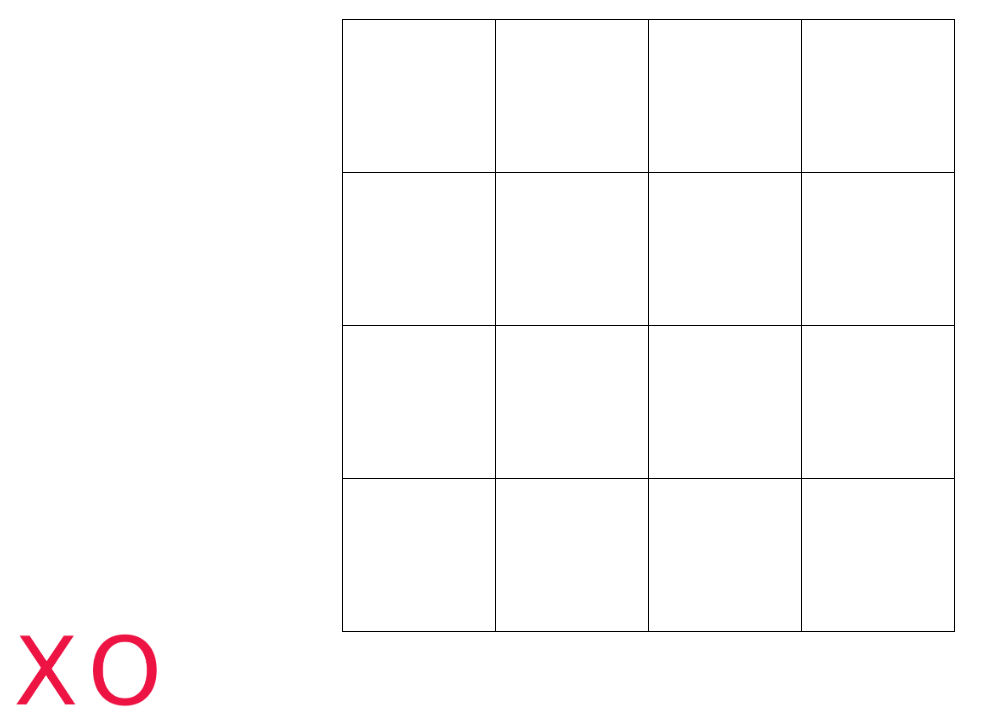
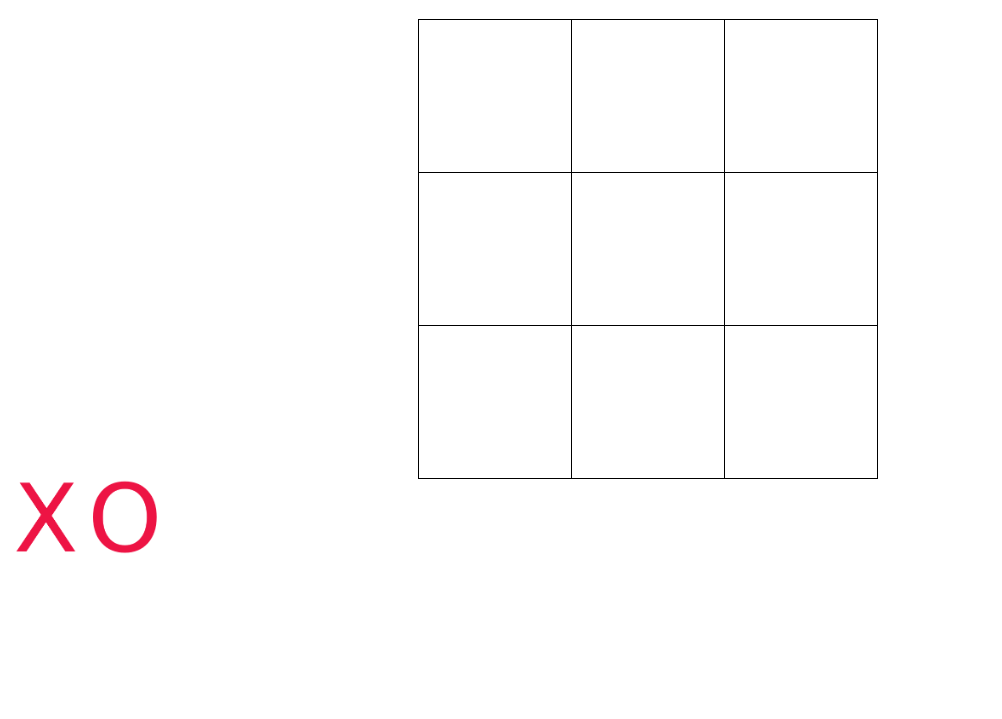
Before and after one commit to Samudabamu/Tic-Tac-Toe, a plain HTML site: page index.html in a window 1280 px wide. Shown: the part 121-840 px from the top of the page, without its empty margins (0-1002 px from the left). After the commit the page ends 800 px from the top, so only its background shows below. Drawn offline with Linux system fonts and the light colour scheme.

Commit message:
setup board data structure

```diff
--- a/css/style.css
+++ b/css/style.css
@@ -12,7 +12,7 @@ table {
   margin: 0px auto;
 }
 
-tr, th{
+tr, td{
   height: 150px;
   width: 150px;
   border-style: solid;
--- a/js/main.js
+++ b/js/main.js
@@ -1,3 +1,11 @@
+
+
+// let boardArray = [][];    Why do I need a 2D array
+// boardArray = new int[3][3];
+
+let cells = [ ];  //total cells = column x column
+
+
 
 $(document).ready(function() {
 
@@ -6,36 +14,22 @@ $(document).ready(function() {
   let welcome = function (){}  // welcome screen
 
 
+  let generateBoard = function(num) {
+      for( let i = 0; i < num; i++){
+        let $tr = $(`<tr id="tr${[i]}">`); //generate html
+        cells.push([]);     // array construction here
+        $('table').append($tr);
 
 
-
-
-  let generateBoard = function(num) {
-      for( let i = 0; i < num; i++){
-        let $tr = $(`<tr id="${[i]}">`);
-        $('table').append($tr);
           for( let y = 0; y < num; y++ ){
-            let $th = $('<th>');
-            $(`tr#${i}`).append($th);
+            let $td = $(`<td id="td${[y]}">`);
+            $(`tr#tr${i}`).append($td);
+            cells[i].push(y);
 
         }
     }
   }
-
-
-  generateBoard(4);
-
-
-
-  $(".cell").click(function(){
-      $('#c1').prepend($('#nought'))
-  });
-
-
-
-
-
-
+  generateBoard(3);  //Number# of columns
 
 
 
```
Also changed, not shown: index.html (+0 -21 lines). Lines whose indentation alone changed are shown as unchanged.
